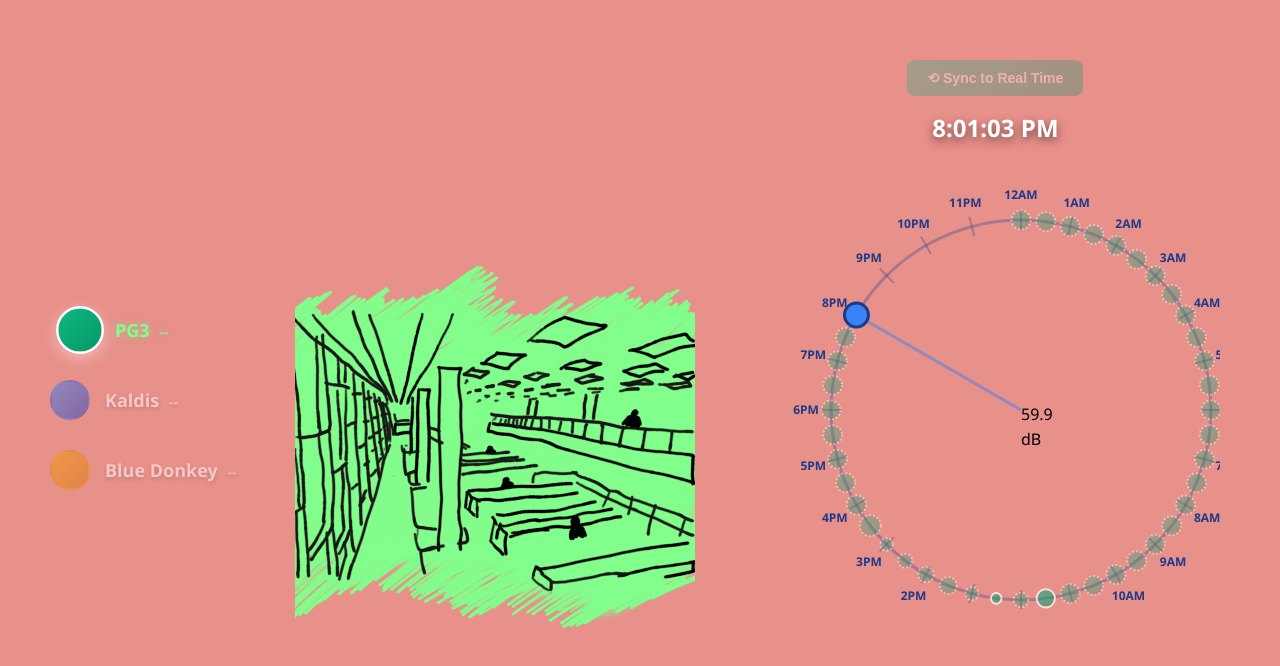
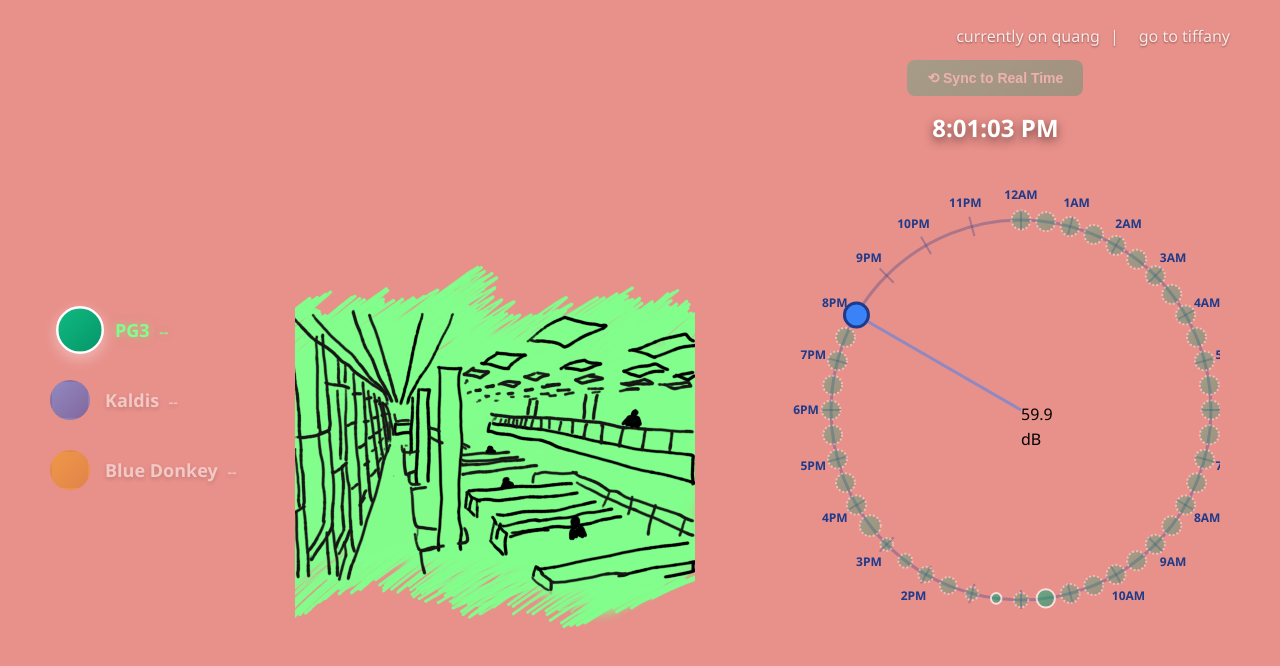
Before and after one commit to teapeafany/infodesign, a plain HTML site: page 3705_quang/quang.html in a window 1280 px wide. Drawn offline with nearby package versions, Linux system fonts and the light colour scheme; no server answers.

Commit message:
update quang.html

```diff
--- a/3705_quang/quang.html
+++ b/3705_quang/quang.html
@@ -7,6 +7,12 @@
     <link rel="stylesheet" href="styles.css">
 </head>
 <body>
+    <!-- Navigation -->
+    <div class="nav-right">
+        <span class="nav-current">currently on quang</span>
+        <span class="nav-separator">|</span>
+        <a href="../index.html" class="nav-link">go to tiffany</a>
+    </div>
     <!-- Combined Dot Navigation and Legend -->
     <div class="dot-navigation">
         <div class="nav-legend-item active" data-index="0" data-location="PG3">
--- a/3705_quang/styles.css
+++ b/3705_quang/styles.css
@@ -512,3 +512,54 @@ body {
 .progress-indicator:active {
     cursor: grabbing;
 }
+
+/* Navigation Right Corner */
+.nav-right {
+    position: fixed;
+    top: 20px;
+    right: 40px;
+    z-index: 1000;
+    display: flex;
+    align-items: center;
+    gap: 5px;
+}
+
+.nav-right * {
+    background: none !important;
+    -webkit-background-clip: unset !important;
+    -webkit-text-fill-color: unset !important;
+    background-clip: unset !important;
+}
+
+.nav-current {
+    font-size: 16px;
+    font-weight: normal;
+    color: #fff !important;
+    opacity: 0.8;
+    text-shadow: 0 1px 2px rgba(0, 0, 0, 0.5);
+}
+
+.nav-separator {
+    font-size: 16px;
+    color: #fff !important;
+    opacity: 0.8;
+    padding: 0 5px;
+    text-shadow: 0 1px 2px rgba(0, 0, 0, 0.5);
+}
+
+.nav-link {
+    font-size: 16px;
+    font-weight: normal;
+    color: #fff !important;
+    text-decoration: none;
+    cursor: pointer;
+    transition: opacity 0.3s ease;
+    padding: 5px 10px;
+    border-radius: 5px;
+    opacity: 0.8;
+    text-shadow: 0 1px 2px rgba(0, 0, 0, 0.5);
+}
+
+.nav-link:hover {
+    opacity: 1;
+}
```
